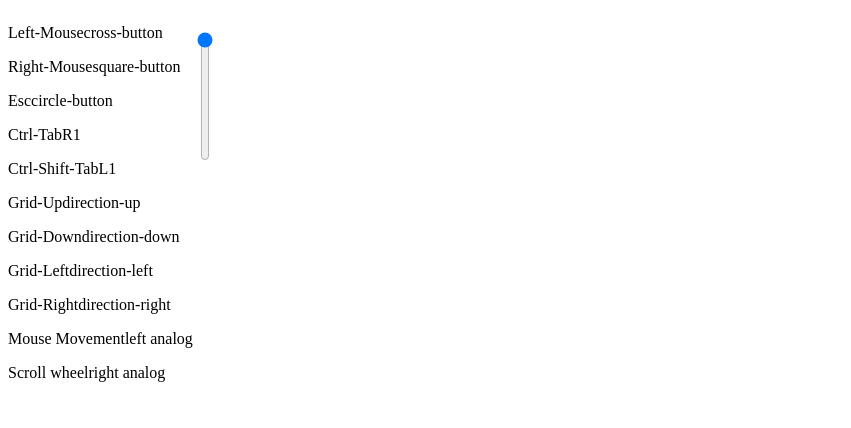
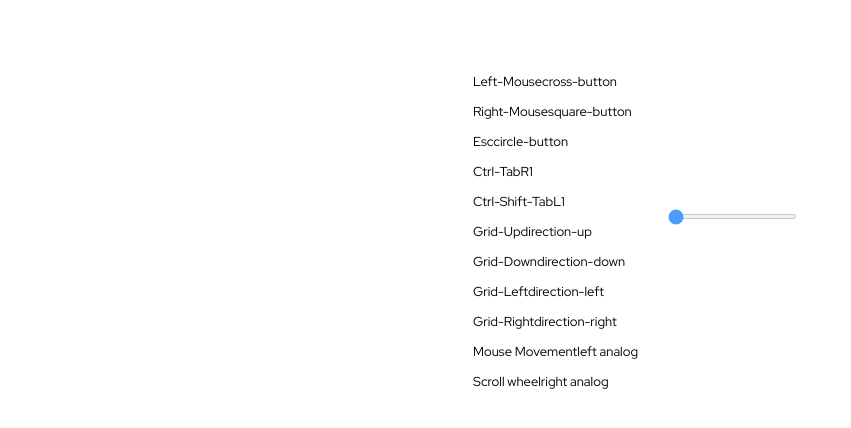
Before and after one commit to VictorCalebeIFG/Ps4MouseController, a plain HTML site: page web/index.html in a window 1280 px wide. Shown: the whole page, without its empty margins (0-851 px from the left). Drawn offline with Linux system fonts and the light colour scheme; files whose address does not match are found by name.

Commit message:
last-commit-no

```diff
--- a/userVariables.json
+++ b/userVariables.json
@@ -1 +1 @@
-{"alpha": 0.9, "speed": "10", "stepdx": 10, "stepdy": 10, "stepvx": 192, "stepvy": 108, "threshold": 0.05, "active_window": "JoyStickCommander", "is_app_open": false}
+{"alpha": 0.9, "speed": "50", "stepdx": 10, "stepdy": 10, "stepvx": 192, "stepvy": 108, "threshold": 0.05, "active_window": "JoyStickCommander", "is_app_open": true}
--- /dev/null
+++ b/user_links.json
@@ -0,0 +1,3 @@
+{
+    "links": ["https://www.google.com/","https://zorox.to/home"]
+}
--- a/web/index.html
+++ b/web/index.html
@@ -5,6 +5,7 @@
     <meta charset="UTF-8">
     <meta name="viewport" content="width=device-width, initial-scale=1.0">
     <link rel="stylesheet" href="style.css">
+    <link rel="stylesheet" href="https://fonts.googleapis.com/css2?family=Roboto:wght@400;700&display=swap">
     <script type="text/javascript" src="eel.js"></script>
     <script type="text/javascript" src="main.js"></script>
 </head>
@@ -24,10 +25,12 @@
         <p><span>Scroll wheel</span><span class="keyboard-info">right analog</span></p>
     </div>
 
+    <div class="container-A">
+
     <div class="user-preferences">
         <div>
 
-            <div class="vertical-slider" style="transform: rotate(90deg); transform-origin: left bottom;">
+            <div class="vertical-slider" >
                 <input class="input-range" orient="vertical" type="range" step="1" value="10" min="10" max="50" onchange="set_mouse_speed()" id="mouse-speed">
             </div>
 
@@ -41,6 +44,8 @@
 
     </div>
 
+    </div>
+
 </body>
 
 
--- a/web/main.js
+++ b/web/main.js
@@ -25,7 +25,7 @@ async function render_screen_list() {
         eel.python_print("render_screen_list");
 
         // Utilize await ou then para lidar com a promessa
-        let list_to_render = await eel.python_get_windows()();
+        let list_to_render = await eel.get_user_links()();
 
         let screenListDiv = document.querySelector('.screen-list');
         screenListDiv.innerHTML = "";
--- a/web/style.css
+++ b/web/style.css
@@ -1,5 +1,16 @@
+@import url('https://fonts.googleapis.com/css2?family=Red+Hat+Display&display=swap');
+
 body{
     display: flex;
+    align-items: center;
+    justify-content: center;
+    margin: 50px;
+    font-family: 'Red Hat Display', sans-serif;
+    font-size: small;
+}
+
+body >*{
+    margin: 10px;
 }
 
 .user-interface-helper{
@@ -26,3 +37,29 @@ body{
 .screen-list li.selected {
     background-color: #f0f0f0;
 }
+
+.vertical-slider {
+    display: flex;
+    align-items: center;
+}
+
+.input-range {
+    width: 100%; /* Faz o input-range ocupar 100% do width da div */
+    height: 5px;
+    background: #ddd;
+    outline: none;
+    opacity: 0.7;
+    border-radius: 10px;
+    margin: 0;
+}
+
+.container-A{
+    display: flex;
+    flex-direction: column;
+    justify-content: center;
+    margin: 10px;
+}
+
+.container-A > *{
+    margin: 10px;
+}
```
Also changed, not shown: 2 other files.
